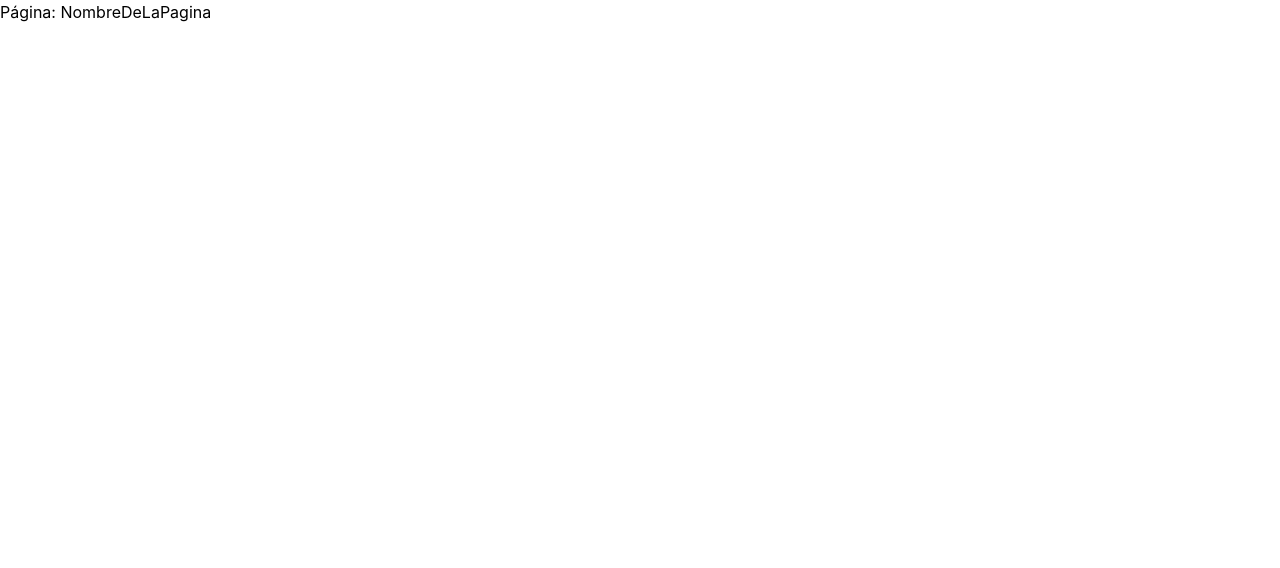
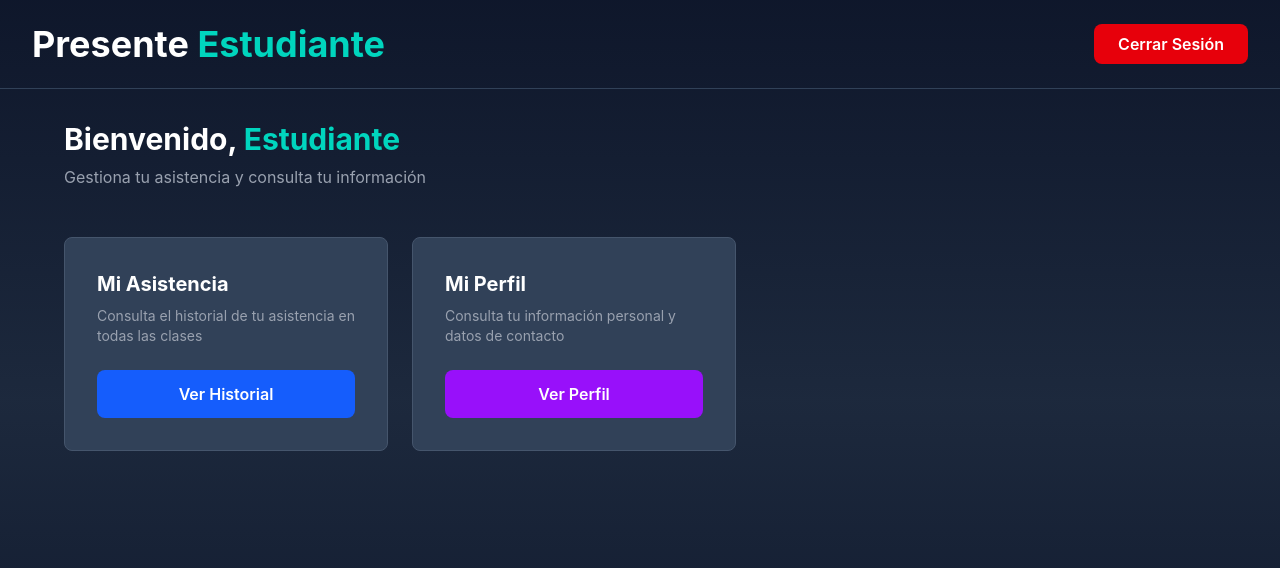
Before and after one commit to HIJN-bot/presente--, a React (Vite) app in the folder front/: page /estudiante in a window 1280 px wide. Shown: the top 568 px of the page. Built offline with nearby package versions, Linux system fonts and the light colour scheme.

Commit message:
feat: implementar el panel del estudiante

```diff
--- a/front/src/pages/PanelEstudiante.jsx
+++ b/front/src/pages/PanelEstudiante.jsx
@@ -1,7 +1,55 @@
+import { useNavigate } from 'react-router-dom'
+
 export default function PanelEstudiante() {
+    const navigate = useNavigate()
+    const usuarioString = localStorage.getItem('user')
+    const usuario = usuarioString ? JSON.parse(usuarioString) : null
+    const nombre = usuario?.nombre || 'Estudiante'
+
+    const cerrarSesion = () => {
+        localStorage.clear()
+        navigate('/')
+    }
+
     return (
-        <div>
-            <h1>Página: NombreDeLaPagina</h1>
+        <div className='min-h-screen bg-gradient-to-b from-slate-900 via-slate-800 to-slate-900'>
+            <header className='flex justify-between items-center px-8 py-6 border-b border-slate-700'>
+                <h1 className='text-4xl font-bold text-white'>Presente <span className='text-teal-400'>Estudiante</span></h1>
+                <button onClick={() => cerrarSesion()} className='px-6 py-2 bg-red-600 hover:bg-red-700 text-white rounded-lg font-semibold transition-all duration-300'>Cerrar Sesión</button>
+            </header>
+
+            <main className='p-8'>
+                <div className='max-w-6xl mx-auto'>
+                    <div className='mb-12'>
+                        <h2 className='text-3xl font-bold text-white mb-2'>Bienvenido, <span className='text-teal-400'>{nombre}</span></h2>
+                        <p className='text-gray-400'>Gestiona tu asistencia y consulta tu información</p>
+                    </div>
+
+                    <div className='grid grid-cols-1 md:grid-cols-2 gap-6 max-w-2xl'>
+                        <div className='bg-slate-700 rounded-lg p-8 border border-slate-600 hover:border-blue-500 transition-all duration-300 hover:shadow-lg hover:shadow-blue-500/20'>
+                            <h3 className='text-xl font-bold text-white mb-2'>Mi Asistencia</h3>
+                            <p className='text-gray-400 text-sm mb-6'>Consulta el historial de tu asistencia en todas las clases</p>
+                            <button
+                                onClick={() => {}}
+                                className='w-full py-3 bg-blue-600 hover:bg-blue-700 text-white font-semibold rounded-lg transition-all duration-300'
+                            >
+                                Ver Historial
+                            </button>
+                        </div>
+
+                        <div className='bg-slate-700 rounded-lg p-8 border border-slate-600 hover:border-purple-500 transition-all duration-300 hover:shadow-lg hover:shadow-purple-500/20'>
+                            <h3 className='text-xl font-bold text-white mb-2'>Mi Perfil</h3>
+                            <p className='text-gray-400 text-sm mb-6'>Consulta tu información personal y datos de contacto</p>
+                            <button
+                                onClick={() => {}}
+                                className='w-full py-3 bg-purple-600 hover:bg-purple-700 text-white font-semibold rounded-lg transition-all duration-300'
+                            >
+                                Ver Perfil
+                            </button>
+                        </div>
+                    </div>
+                </div>
+            </main>
         </div>
     )
 }
```
